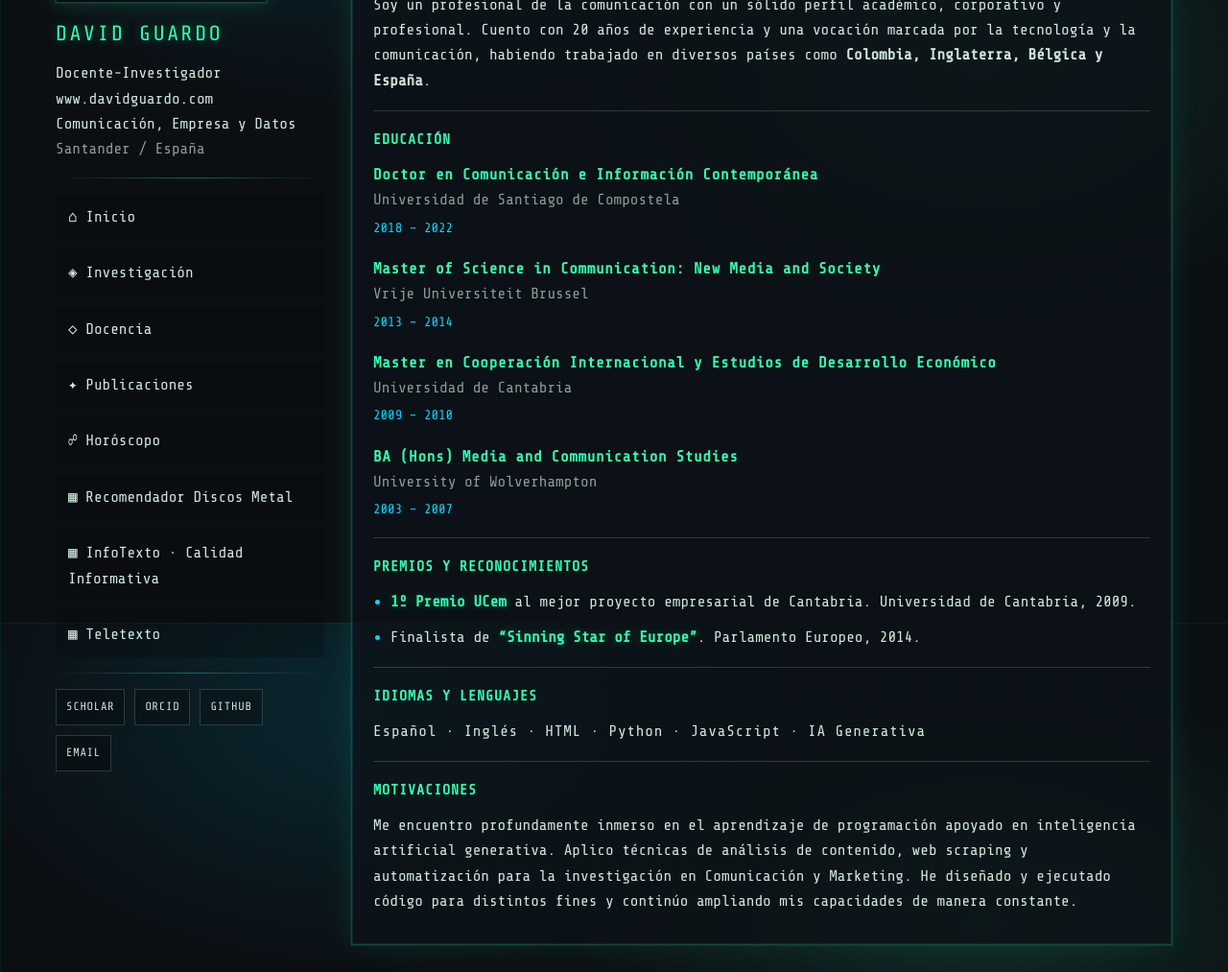
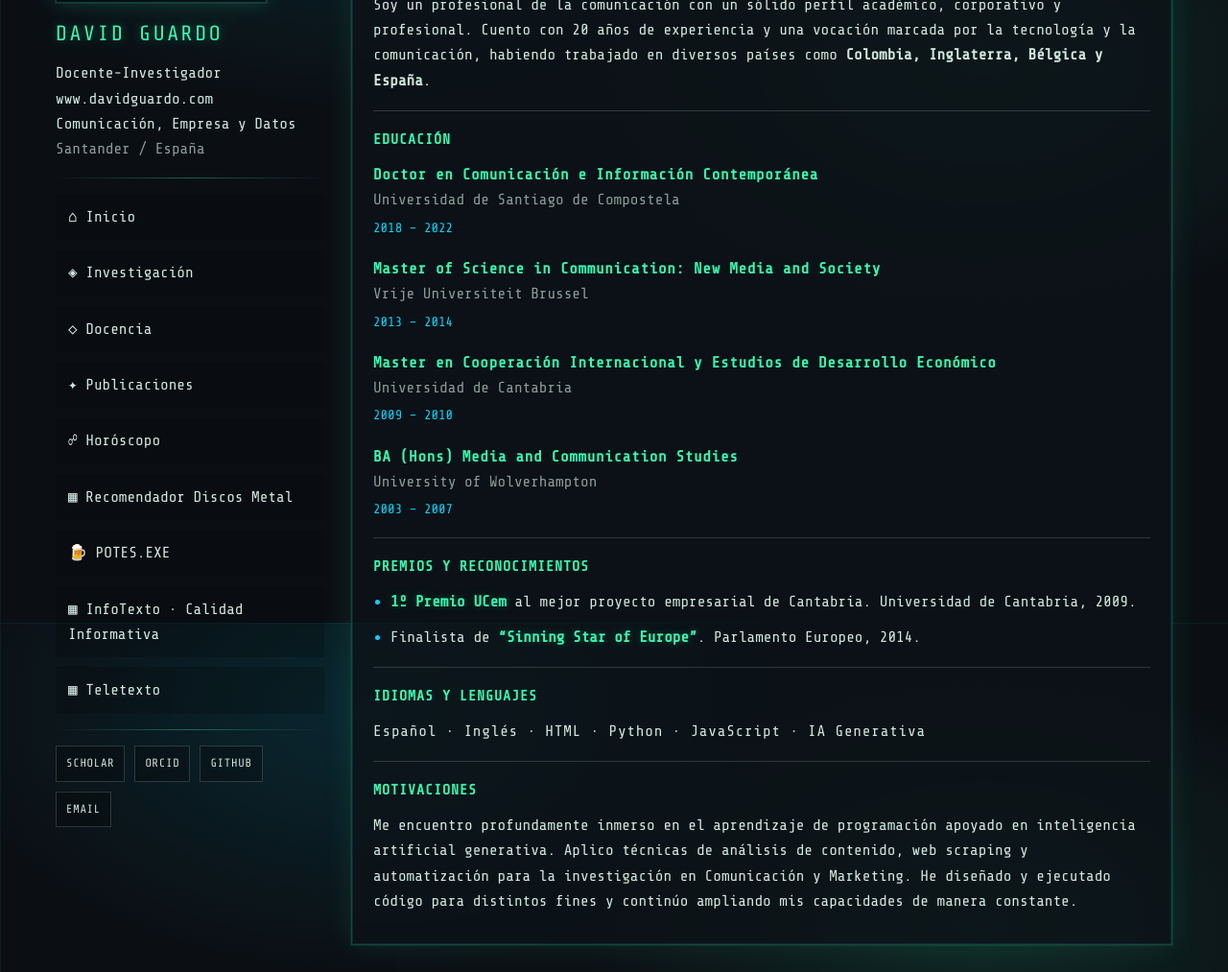
Before and after one commit to guardovich/guardovich.github.io, a Jekyll site: the page built from index.md, in a window 1280 px wide, cut to the strip 251-1264 px from the top of the page. Shown: the whole strip at 96% size. Built offline with Jekyll 4.4.1, drawn with Linux system fonts in a browser that asks for light colours.

Commit message:
Update default.html

```diff
--- a/_layouts/default.html
+++ b/_layouts/default.html
@@ -56,6 +56,9 @@
         <a class="menu-item {% if page.url contains 'metal-teletexto' %}active{% endif %}"
    href="{{ '/metal-teletexto.html' | relative_url }}">▦ Recomendador Discos Metal</a>
 
+        <a class="menu-item {% if page.url contains 'potes' %}active{% endif %}"
+   href="{{ '/potes/' | relative_url }}">🍺 POTES.EXE</a>
+
         <a class="menu-item {% if page.url contains 'infotexto' %}active{% endif %}"
    href="{{ '/infotexto.html' | relative_url }}">
    ▦ InfoTexto · Calidad Informativa
```
